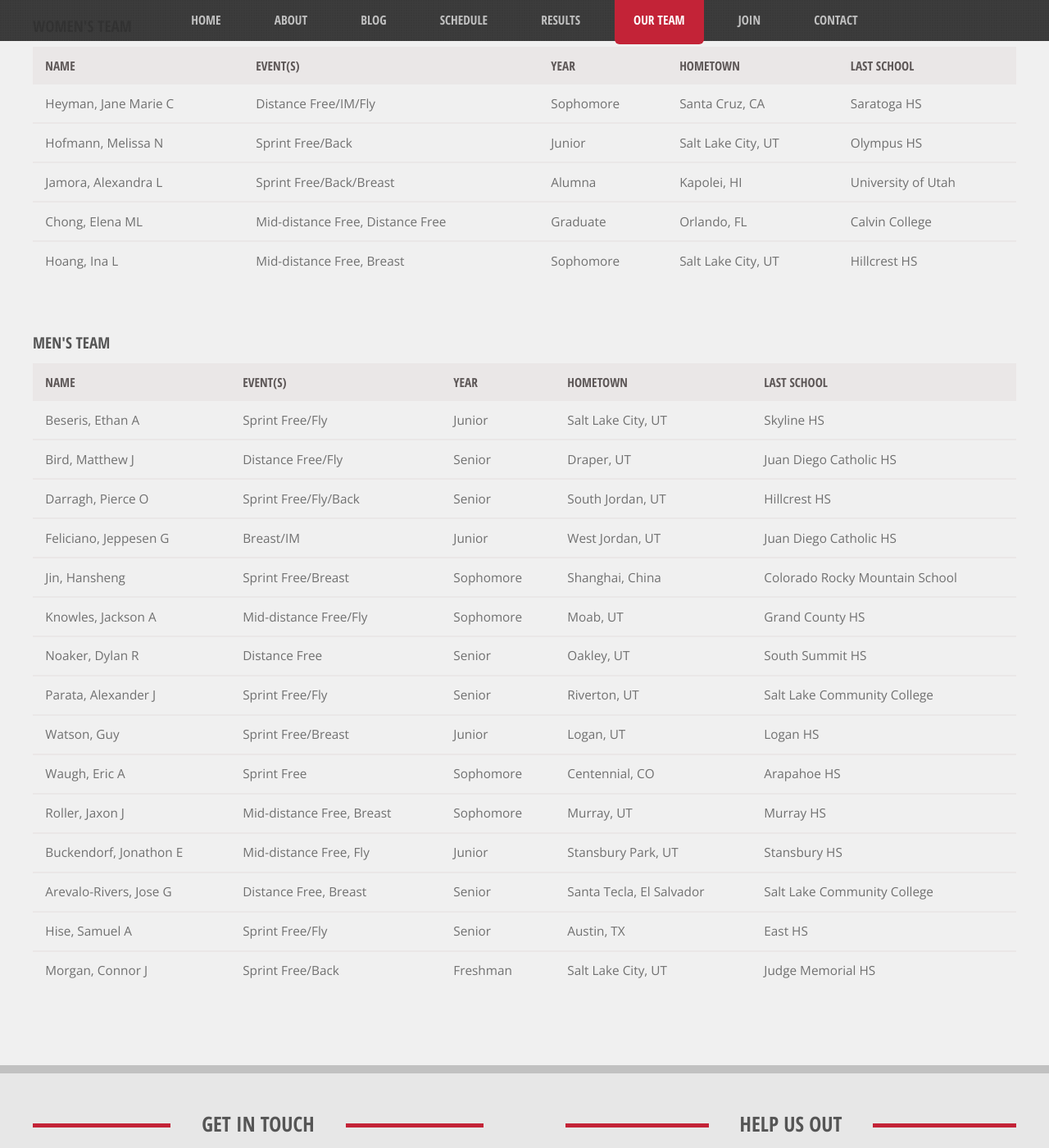
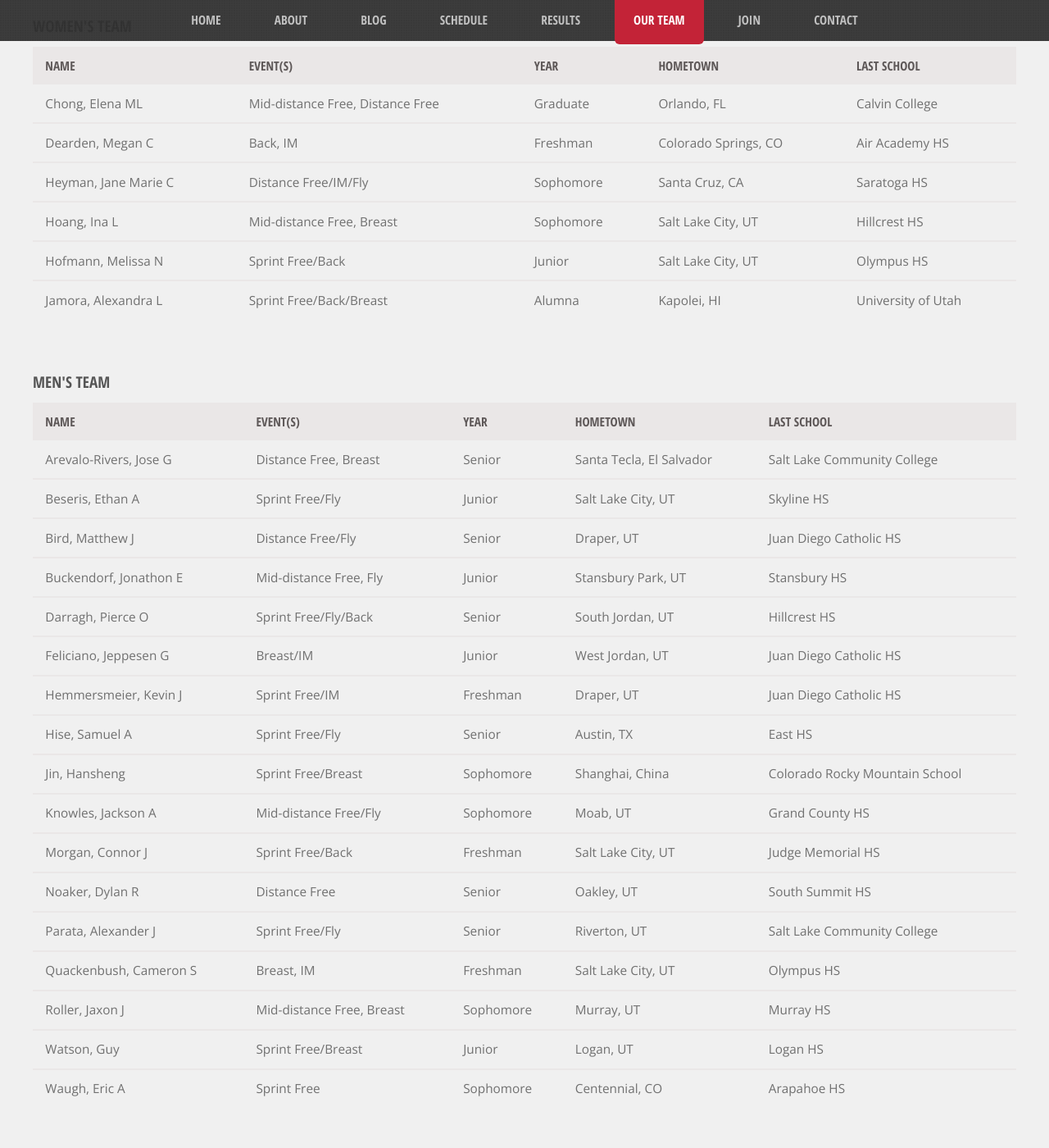
Before and after one commit to utahclubswimming/utahclubswimming.github.io, a Jekyll site: the page built from team.html, in a window 1280 px wide and 1400 px high, scrolled down 423 px. Shown: the whole window at 82% size. Built offline with Jekyll 4.4.1, drawn with Linux system fonts in a browser that asks for light colours.

Commit message:
Resolves #173
Updated roster and sorted it properly. Hooray!

```diff
--- a/_data/members/men.yml
+++ b/_data/members/men.yml
@@ -1,3 +1,10 @@
+- last_name: Arevalo-Rivers
+  first_name: Jose
+  middle_initial: G
+  events: Distance Free, Breast
+  year: Senior
+  hometown: Santa Tecla, El Salvador
+  school: Salt Lake Community College
 - last_name: Beseris
   first_name: Ethan
   middle_initial: A
@@ -15,6 +22,13 @@
   hometown: Draper, UT
   school: Juan Diego Catholic HS
   officer: Vice President
+- last_name: Buckendorf
+  first_name: Jonathon
+  middle_initial: E
+  events: Mid-distance Free, Fly
+  year: Junior
+  hometown: Stansbury Park, UT
+  school: Stansbury HS
 - last_name: Darragh
   first_name: Pierce
   middle_initial: O
@@ -31,6 +45,21 @@
   hometown: West Jordan, UT
   school: Juan Diego Catholic HS
   officer: Secretary
+- last_name: Hemmersmeier
+  first_name: Kevin
+  middle_initial: J
+  given_name: Hemi
+  events: Sprint Free/IM
+  year: Freshman
+  hometown: Draper, UT
+  school: Juan Diego Catholic HS
+- last_name: Hise
+  first_name: Samuel
+  middle_initial: A
+  events: Sprint Free/Fly
+  year: Senior
+  hometown: Austin, TX
+  school: East HS
 - last_name: Jin
   first_name: Hansheng
   given_name: Max
@@ -45,6 +74,13 @@
   year: Sophomore
   hometown: Moab, UT
   school: Grand County HS
+- last_name: Morgan
+  first_name: Connor
+  middle_initial: J
+  events: Sprint Free/Back
+  year: Freshman
+  hometown: Salt Lake City, UT
+  school: Judge Memorial HS
 - last_name: Noaker
   first_name: Dylan
   middle_initial: R
@@ -60,6 +96,20 @@
   year: Senior
   hometown: Riverton, UT
   school: Salt Lake Community College
+- last_name: Quackenbush
+  first_name: Cameron
+  middle_initial: S
+  events: Breast, IM
+  year: Freshman
+  hometown: Salt Lake City, UT
+  school: Olympus HS
+- last_name: Roller
+  first_name: Jaxon
+  middle_initial: J
+  events: Mid-distance Free, Breast
+  year: Sophomore
+  hometown: Murray, UT
+  school: Murray HS
 - last_name: Watson
   first_name: Guy
   events: Sprint Free/Breast
@@ -73,38 +123,3 @@
   year: Sophomore
   hometown: Centennial, CO
   school: Arapahoe HS
-- last_name: Roller
-  first_name: Jaxon
-  middle_initial: J
-  events: Mid-distance Free, Breast
-  year: Sophomore
-  hometown: Murray, UT
-  school: Murray HS
-- last_name: Buckendorf
-  first_name: Jonathon
-  middle_initial: E
-  events: Mid-distance Free, Fly
-  year: Junior
-  hometown: Stansbury Park, UT
-  school: Stansbury HS
-- last_name: Arevalo-Rivers
-  first_name: Jose
-  middle_initial: G
-  events: Distance Free, Breast
-  year: Senior
-  hometown: Santa Tecla, El Salvador
-  school: Salt Lake Community College
-- last_name: Hise
-  first_name: Samuel
-  middle_initial: A
-  events: Sprint Free/Fly
-  year: Senior
-  hometown: Austin, TX
-  school: East HS
-- last_name: Morgan
-  first_name: Connor
-  middle_initial: J
-  events: Sprint Free/Back
-  year: Freshman
-  hometown: Salt Lake City, UT
-  school: Judge Memorial HS
--- a/_data/members/women.yml
+++ b/_data/members/women.yml
@@ -1,3 +1,17 @@
+- last_name: Chong
+  first_name: Elena
+  middle_initial: ML
+  events: Mid-distance Free, Distance Free
+  year: Graduate
+  hometown: Orlando, FL
+  school: Calvin College
+- last_name: Dearden
+  first_name: Megan
+  middle_initial: C
+  events: Back, IM
+  year: Freshman
+  hometown: Colorado Springs, CO
+  school: Air Academy HS
 - last_name: Heyman
   first_name: Jane Marie
   middle_initial: C
@@ -7,6 +21,13 @@
   hometown: Santa Cruz, CA
   school: Saratoga HS
   officer: Women's Team Captain
+- last_name: Hoang
+  first_name: Ina
+  middle_initial: L
+  events: Mid-distance Free, Breast
+  year: Sophomore
+  hometown: Salt Lake City, UT
+  school: Hillcrest HS
 - last_name: Hofmann
   first_name: Melissa
   middle_initial: N
@@ -23,17 +44,3 @@
   year: Alumna
   hometown: Kapolei, HI
   school: University of Utah
-- last_name: Chong
-  first_name: Elena
-  middle_initial: ML
-  events: Mid-distance Free, Distance Free
-  year: Graduate
-  hometown: Orlando, FL
-  school: Calvin College
-- last_name: Hoang
-  first_name: Ina
-  middle_initial: L
-  events: Mid-distance Free, Breast
-  year: Sophomore
-  hometown: Salt Lake City, UT
-  school: Hillcrest HS
```
